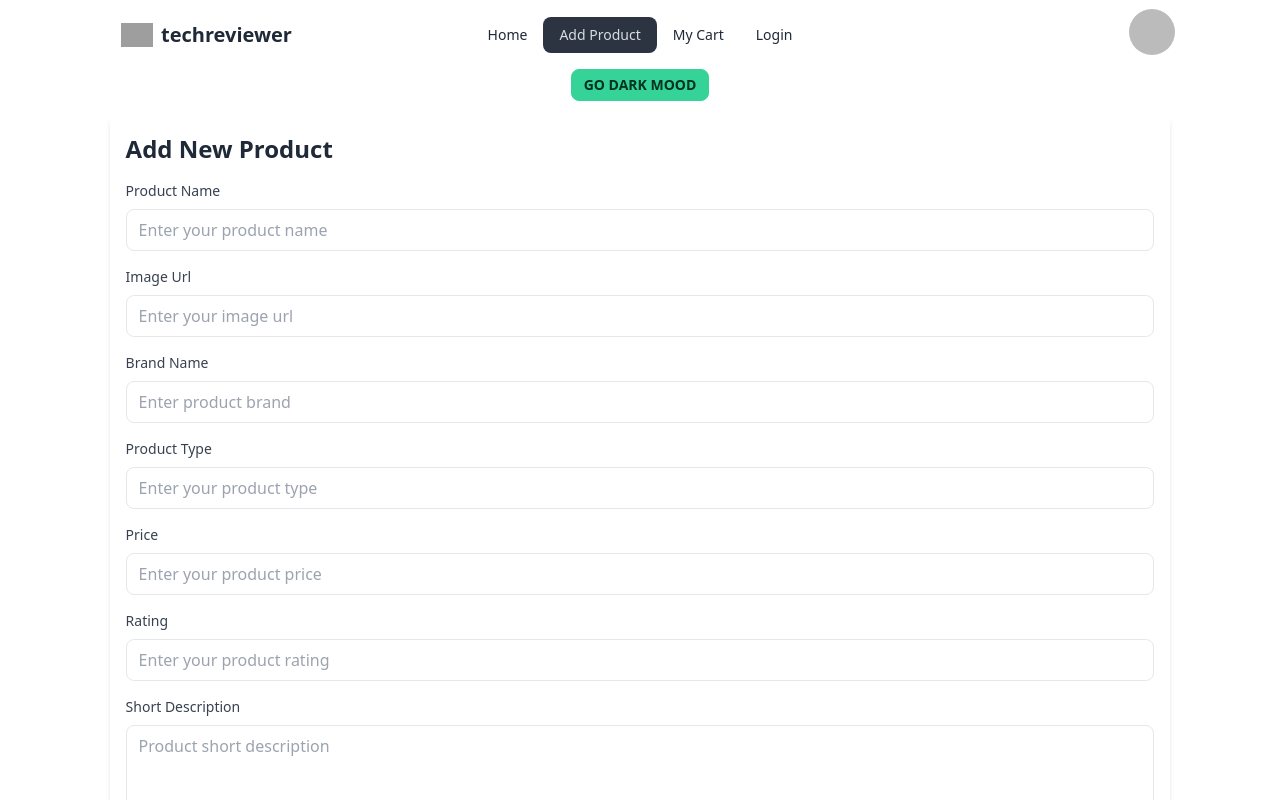
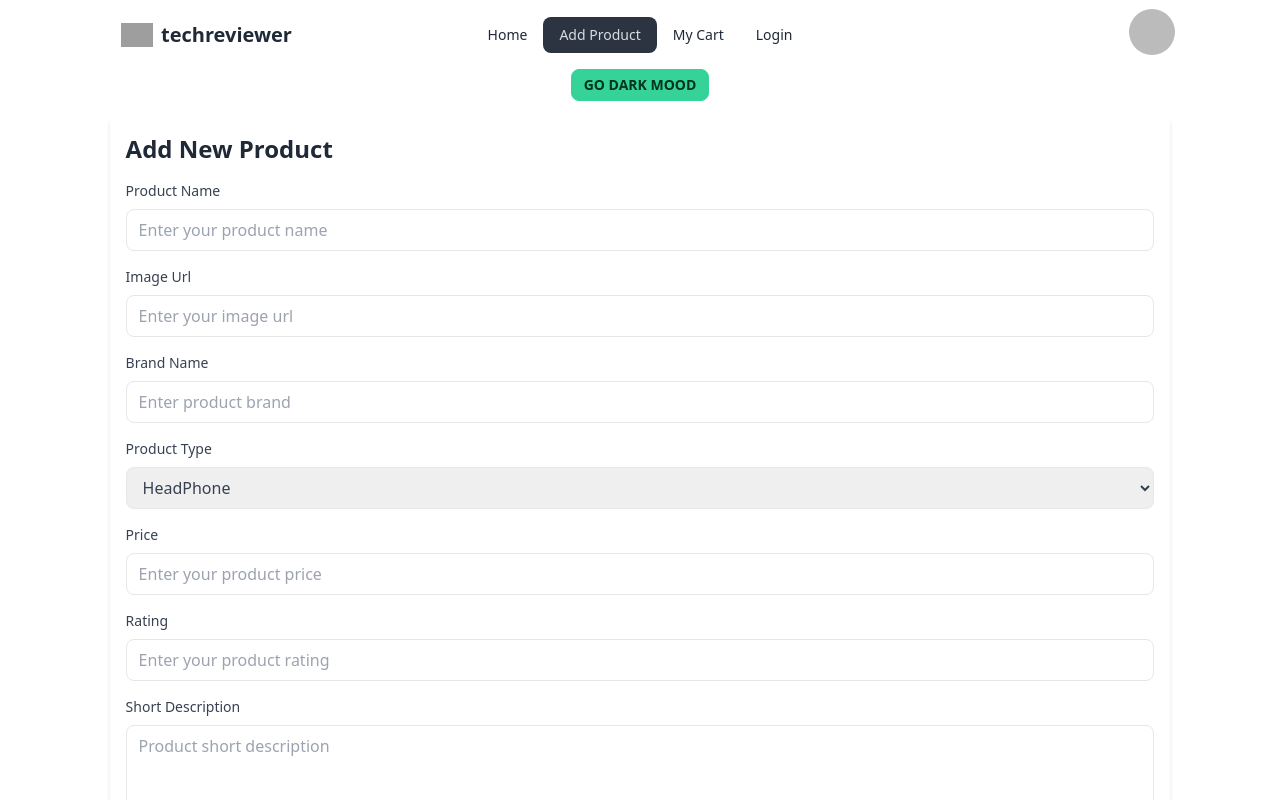
Before and after one commit to riadsarkar45/tech-reviewer, a React (Vite) app: page /add-product in a window 1280 px wide. Shown: the top 800 px of the page. Built offline with nearby package versions, Linux system fonts and the light colour scheme; no server answers; sample sign-in values are in the browser's storage; grey boxes are pictures that could not be loaded.

Commit message:
add product and update product page coustomize

```diff
--- a/src/Components/Layout/AddProduct.jsx
+++ b/src/Components/Layout/AddProduct.jsx
@@ -75,13 +75,13 @@ const AddProduct = () => {
 
                             <div className="mb-4">
                                 <label htmlFor="email" className="block text-gray-700 text-sm font-medium mb-2">Product Type</label>
-                                <input
-                                    type="text"
-                                    id="email"
-                                    name="productType"
-                                    className="w-full px-3 py-2 border rounded-lg text-gray-700"
-                                    placeholder="Enter your product type"
-                                />
+                                <select name="productType" className="w-full px-3 py-2 border rounded-lg text-gray-700" id="">
+                                    <option value="HeadPhone">HeadPhone</option>
+                                    <option value="Computer">Computer</option>
+                                    <option value="Electronics">Electronics</option>
+                                    <option value="Hardware">Hardware</option>
+                                    <option value="Phone">Phone</option>
+                                </select>
                             </div>
 
                             <div className="mb-4">
--- a/src/Components/Layout/Update.jsx
+++ b/src/Components/Layout/Update.jsx
@@ -4,9 +4,9 @@ import { toast } from 'react-toastify';
 
 const Update = () => {
     const loadedData = useLoaderData();
-    const {_id, imageUrl, name, brandName, productType, price, rating, short_desc} = loadedData;
+    const { _id, imageUrl, name, brandName, productType, price, rating, short_desc } = loadedData;
     console.log(loadedData)
-    const handleUpdateProduct = e =>{
+    const handleUpdateProduct = e => {
         e.preventDefault();
         const form = e.target;
         const name = form.name.value;
@@ -16,20 +16,20 @@ const Update = () => {
         const price = form.price.value;
         const rating = form.rating.value;
         const short_desc = form.short_description.value;
-        const product = {name, imageUrl, brandName, productType, price, rating, short_desc}
+        const product = { name, imageUrl, brandName, productType, price, rating, short_desc }
         console.log(product)
         fetch(`https://assignment-10-server-8egwkdvkz-riad-sarkars-projects.vercel.app/products/prod/${_id}`, {
             method: "PUT",
-            headers:{
-                "content-type" : "application/json"
+            headers: {
+                "content-type": "application/json"
             },
             body: JSON.stringify(product)
         })
-        .then(res => res.json())
-        .then(data =>{
-            console.log(data)
-            toast.success("Update Successfull")
-        })
+            .then(res => res.json())
+            .then(data => {
+                console.log(data)
+                toast.success("Update Successfull")
+            })
     }
     return (
         <div className="p-4">
@@ -54,7 +54,7 @@ const Update = () => {
                                 type="text"
                                 id="email"
                                 name="imageUrl"
-                                defaultValue={imageUrl}
+                            defaultValue={imageUrl}
                                 className="w-full px-3 py-2 border rounded-lg text-gray-700"
                                 placeholder="Enter your image url"
                             />
@@ -62,26 +62,28 @@ const Update = () => {
 
                         <div className="mb-4">
                             <label htmlFor="email" className="block text-gray-700 text-sm font-medium mb-2">Brand Name</label>
-                            <input
-                                type="text"
-                                id="email"
-                                name="brandName"
-                                defaultValue={brandName}
-                                className="w-full px-3 py-2 border rounded-lg text-gray-700"
-                                placeholder="Enter your image url"
-                            />
+                            <select name="brandName" className="w-full px-3 py-2 border rounded-lg text-gray-700" id="">
+                                <option selected={brandName}>{brandName}</option>
+                                <option value="Google">Google</option>
+                                <option value="Microsoft">Microsoft</option>
+                                <option value="Samsung">Samsung</option>
+                                <option value="Apple">Apple</option>
+                                <option value="Sony">Sony</option>
+                                <option value="Intel">Intel</option>
+                            </select>
                         </div>
 
                         <div className="mb-4">
                             <label htmlFor="email" className="block text-gray-700 text-sm font-medium mb-2">Product Type</label>
-                            <input
-                                type="text"
-                                id="email"
-                                name="productType"
-                                defaultValue={productType}
-                                className="w-full px-3 py-2 border rounded-lg text-gray-700"
-                                placeholder="Enter your product type"
-                            />
+                            <select name="productType" className="w-full px-3 py-2 border rounded-lg text-gray-700" id="">
+                                <option selected={productType}>{productType}</option>
+                                <option value="HeadPhone">HeadPhone</option>
+                                <option value="Computer">Computer</option>
+                                <option value="Electronics">Electronics</option>
+                                <option value="Hardware">Hardware</option>
+                                <option value="Phone">Phone</option>
+                                <option value="Camera">Camera</option>
+                            </select>
                         </div>
 
                         <div className="mb-4">
```
